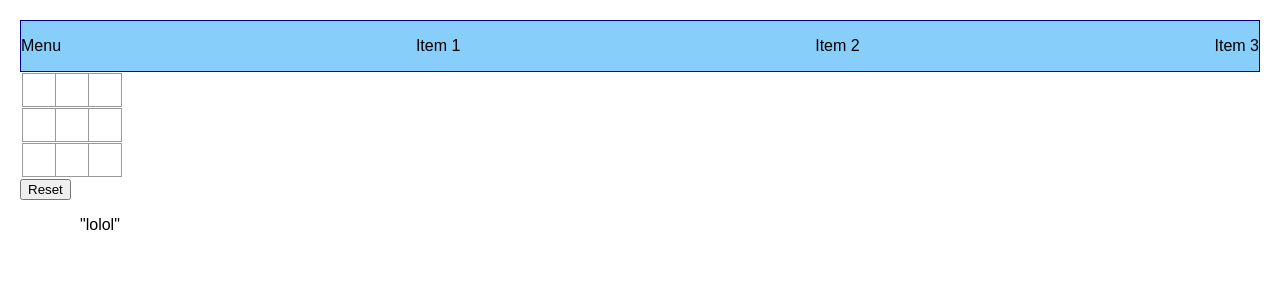
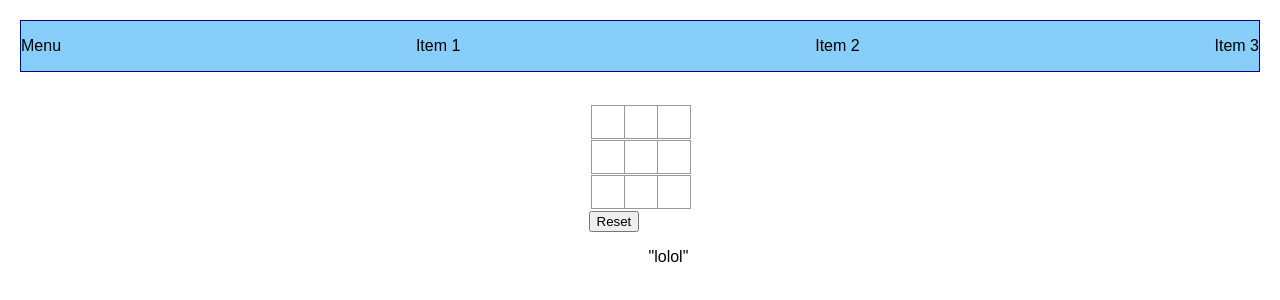
Before and after one commit to eevos/react-tic-tac-toe, a React (Create React App) app in the folder src/: page /tictactoe in a window 1280 px wide. Shown: the top 300 px of the page. Built offline with nearby package versions, Linux system fonts and the light colour scheme.

Commit message:
Improved css on dropdown and game

```diff
--- a/src/actions/components/header/Header.js
+++ b/src/actions/components/header/Header.js
@@ -9,7 +9,7 @@ import Welcome from "../welcome/welcome";
 export default function Header() {
   return (
     <div className="header">
-      <p><Dropdown></Dropdown></p>
+      <Dropdown></Dropdown>
       <p>Item 1</p>
       <p>Item 2</p>
       <p>Item 3</p>
--- a/src/actions/components/header/dropdown.js
+++ b/src/actions/components/header/dropdown.js
@@ -4,7 +4,7 @@ import { Link } from "react-router-dom";
 export default function Dropdown() {
   return (
     <div className="dropdown">
-      <span>Menu</span>
+      <p>Menu</p>
       <div className="dropdown-content">
         <Link to="/welcome"><p>Welcome</p></Link>
         <Link to="/tictactoe"><p>Play TicTacToe</p></Link>
--- a/src/styles.css
+++ b/src/styles.css
@@ -46,7 +46,6 @@ ul {
   padding-left: 20px;
 }
 
-
 .header {
   display: flex;
   justify-content: space-between;
@@ -67,7 +66,7 @@ ul {
     box-shadow: 0px 8px 16px 0px rgba(0, 0, 0, 0.2);
     padding: 12px 16px;
     z-index: 1;
-  background-color: lightblue;
+    background-color: lightblue;
   }
 
   .dropdown:hover .dropdown-content {
@@ -92,7 +91,7 @@ ul {
 
 .board-row:after {
   clear: both;
-  content: '';
+  content: "";
   display: table;
 }
 
@@ -102,6 +101,8 @@ ul {
 .game {
   display: flex;
   flex-direction: row;
+  justify-content: space-evenly;
+  margin: 2rem;
 }
 
 .game-info {
```
